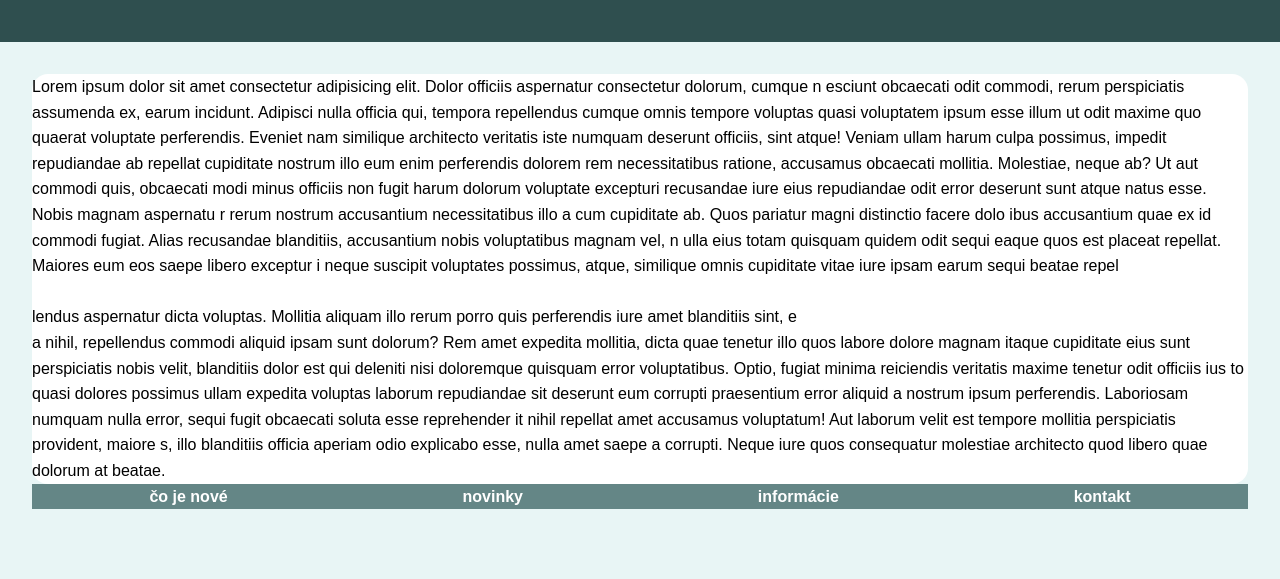
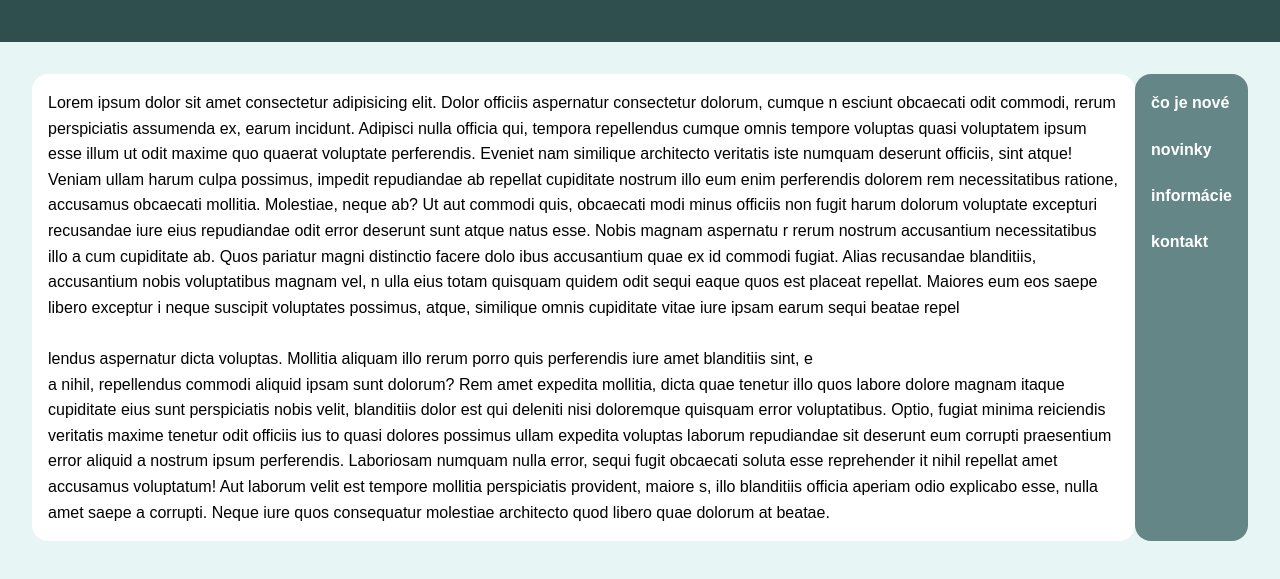
Before and after one commit to AdrianLesko/CSS_project, a plain HTML site: page index.html in a window 1280 px wide. Shown: the part 187-766 px from the top of the page. Drawn offline with Linux system fonts and the light colour scheme.

Commit message:
feat: media pre rozlozenie hlavneho obsahu pre obrazovky nad 700px

```diff
--- a/style.css
+++ b/style.css
@@ -53,6 +53,7 @@ nav {
 
 
 .sidebar {
+    border-radius:1rem;
     display: flex;
     background-color: #648686;
     color: white;
@@ -61,3 +62,24 @@ nav {
     justify-content: space-around;
 
 }
+
+
+@media (min-width:700px) {
+    .main-content {
+        display:flex;
+        flex-direction: row;
+        justify-content: center;
+    }
+
+    .main-block {
+        padding: 1rem;
+    }
+    .sidebar {
+        padding: 1rem 1rem;
+        display: flex;
+        flex-flow: column wrap;
+        align-items: start;
+        justify-content: start;
+        gap: 1.3rem;
+    }
+}
```
